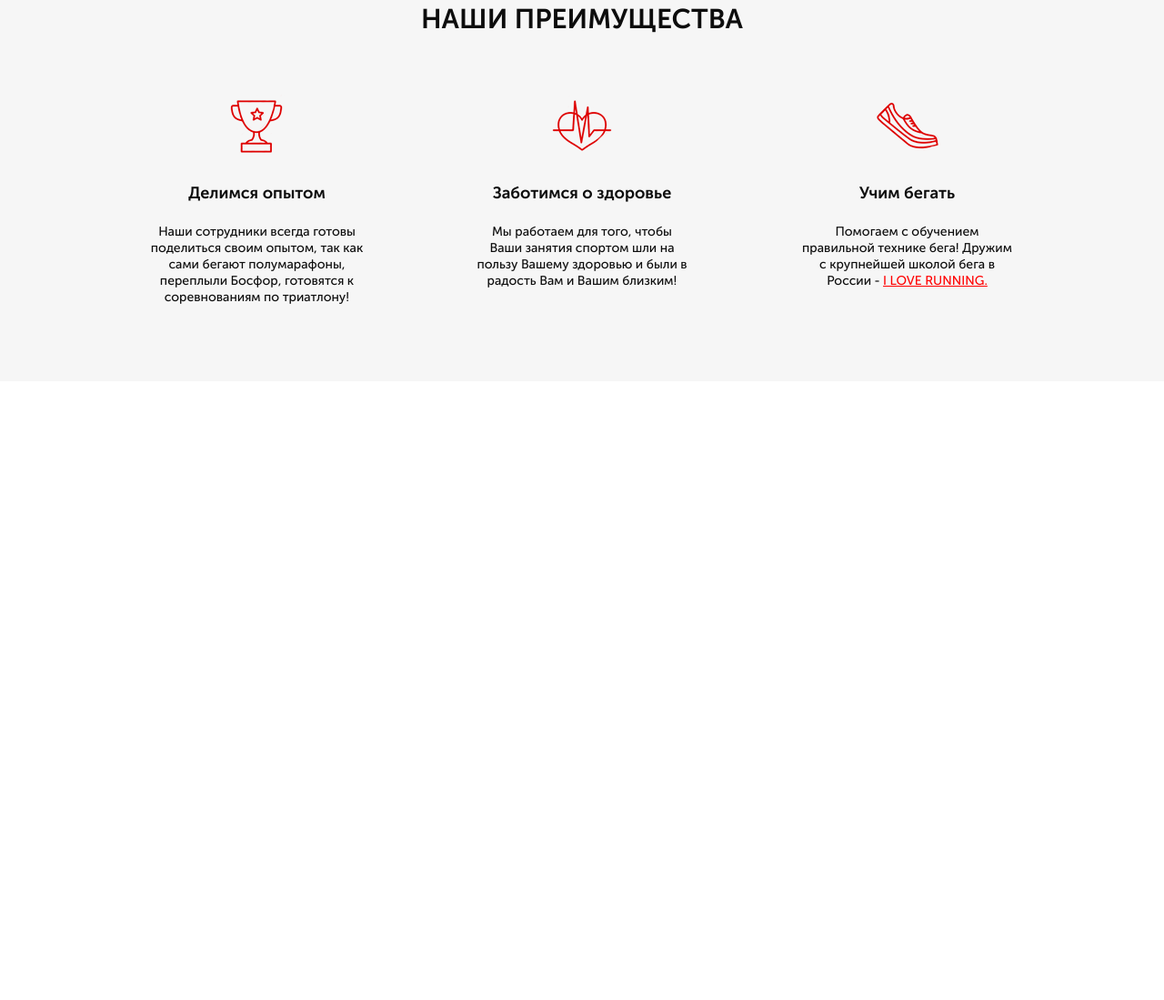
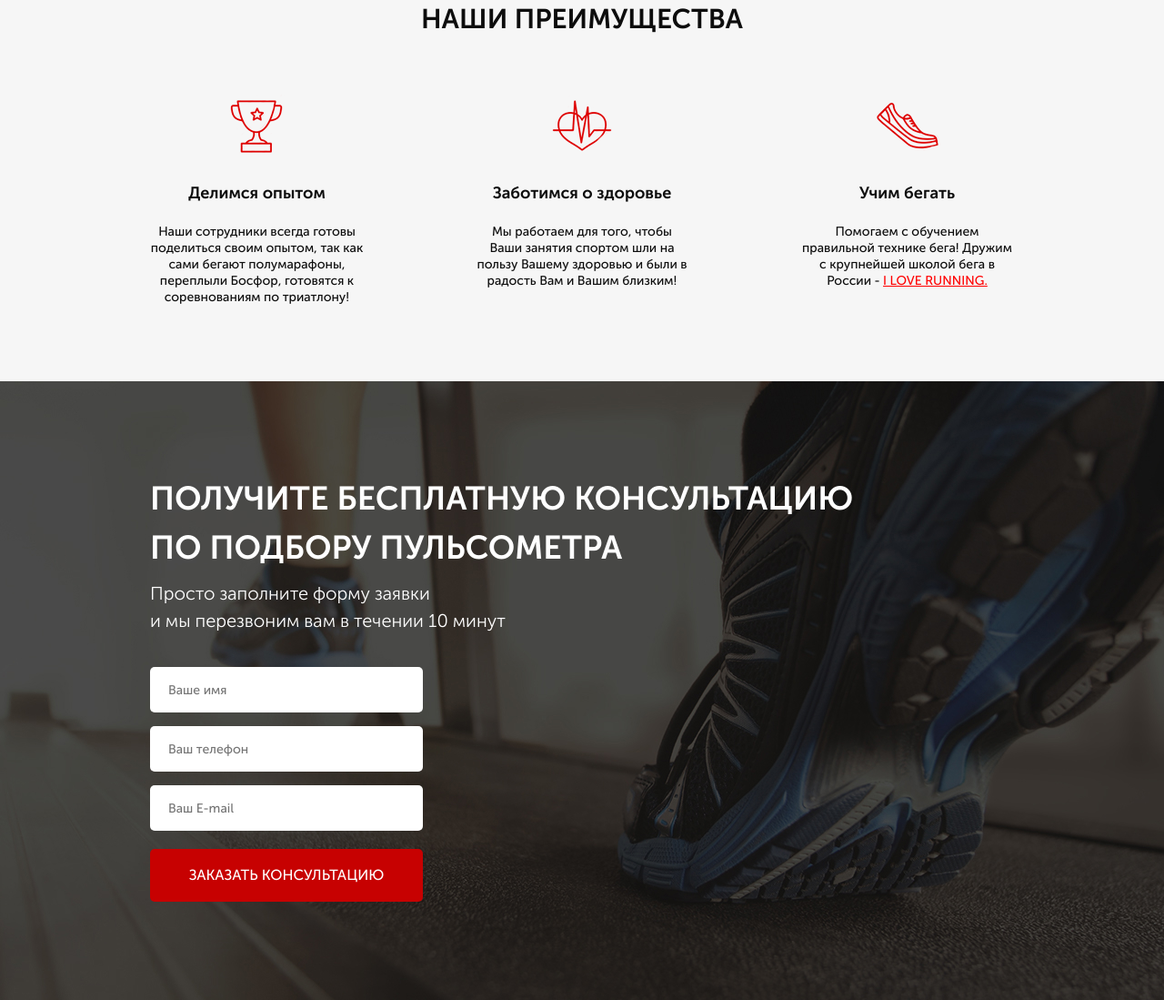
Before and after one commit to BogdAlice/puls-udemi-task, a website: page src/index.html in a window 1280 px wide. Shown: the part 760-1859 px from the top of the page at 91% size. Before the commit the page ends 1179 px from the top, so only its background shows below. Drawn offline with Linux system fonts and the light colour scheme.

Commit message:
feat: add consultation section

```diff
--- a/src/index.html
+++ b/src/index.html
@@ -87,5 +87,24 @@
             </div>
         </div>
     </section>
+    <section class="consultation">
+        <div class="container">
+            <h2 class="title title_left">
+                Получите бесплатную консультацию<br> по подбору пульсометра
+            </h2>
+            <div class="consultation__descr">
+                Просто заполните форму заявки<br> и мы перезвоним вам в течении 10 минут
+            </div>
+            <form class="feed-form" action="#">
+                <label>
+                    <input name="name" required placeholder="Ваше имя" type="text">
+                    <input name="phone" required placeholder="Ваш телефон" type=number">
+                    <input name="email" required placeholder="Ваш E-mail" type="email">
+
+                    <button class="button button_submit">ЗАКАЗАТЬ КОНСУЛЬТАЦИЮ</button>
+                </label>
+            </form>
+        </div>
+    </section>
 </body>
 </html>
--- a/src/sass/base/_media.sass
+++ b/src/sass/base/_media.sass
@@ -1,7 +1,4 @@
 @media (max-width: 991px)
-    // .container
-    //     max-width: 760px
-    //     margin: 0 auto
     .header
         padding: 20px 10px
     .promo
@@ -54,6 +51,9 @@
             align-items: center
             max-width: 90%
             width: 90%
+    .consultation
+        min-height: 600px
+        padding: 50px 20px
 @media (max-width: 575px)
     .header
         display: flex
@@ -92,3 +92,7 @@
             margin-top: 10px
         &__descr
             margin-top: 10px
+    .consultation
+        &__descr
+            font-size: 16px
+            line-height: 20px
--- a/src/sass/blocks/_buttons.sass
+++ b/src/sass/blocks/_buttons.sass
@@ -14,6 +14,11 @@
         width: 300px
         height: 50px
         font-size: 16px
+    &_submit
+        width: 100%
+        height: 58px
+        font-size: 16px
+
 @media (max-width: 991px)
     .button
         &_main
@@ -25,3 +30,5 @@
         &_main
             width: 210px
             font-size: 14px
+        &_submit
+            width: 265px
--- /dev/null
+++ b/src/sass/blocks/_consultation.sass
@@ -0,0 +1,9 @@
+.consultation
+    min-height: 680px
+    padding: 102px 0 108px 0
+    background: url('../img/bg/bg2.jpg') center (center/cover) no-repeat
+    &__descr
+        color: #FFF
+        font-size: 20px
+        font-weight: 300
+        line-height: 30px
--- /dev/null
+++ b/src/sass/blocks/_forms.sass
@@ -0,0 +1,20 @@
+.feed-form
+    margin-top: 36px
+    display: flex
+    flex-direction: column
+    width: 300px
+    input
+        height: 50px
+        border-radius: 5px
+        background-color: #fff
+        width: 100%
+        margin-bottom: 15px
+        border: none
+        color: #4b4b4b
+        padding: 0 20px
+        font-size: 14px
+        font-weight: 400
+        &:nth-child(3)
+            margin-bottom: 20px
+    @media (max-width: 575px)
+        width: 265px
--- a/src/sass/blocks/_titles.sass
+++ b/src/sass/blocks/_titles.sass
@@ -3,5 +3,14 @@
     text-align: center
     font-size: 30px
     font-weight: 700
+    text-transform: uppercase
+    &_left
+        color: #fff
+        font-size: 36px
+        text-align: left
+        line-height: 54px
     @media (max-width: 768px)
         font-size: 24px
+    @media (max-width: 575px)
+        line-height: 30px
+        text-align: center
--- a/src/sass/style.sass
+++ b/src/sass/style.sass
@@ -11,4 +11,6 @@
 @import 'blocks/buttons'
 @import 'blocks/advantages'
 @import 'blocks/titles'
+@import 'blocks/consultation'
+@import 'blocks/forms'
 @import 'base/media'
```
Also changed, not shown: src/css/style.min.css, src/img/bg/bg2.jpg (added), src/img/bg/free_consultation_bg.jpg (deleted), src/img/bg/map.jpg (added), src/img/bg/map_footer_bg.jpg (deleted).
